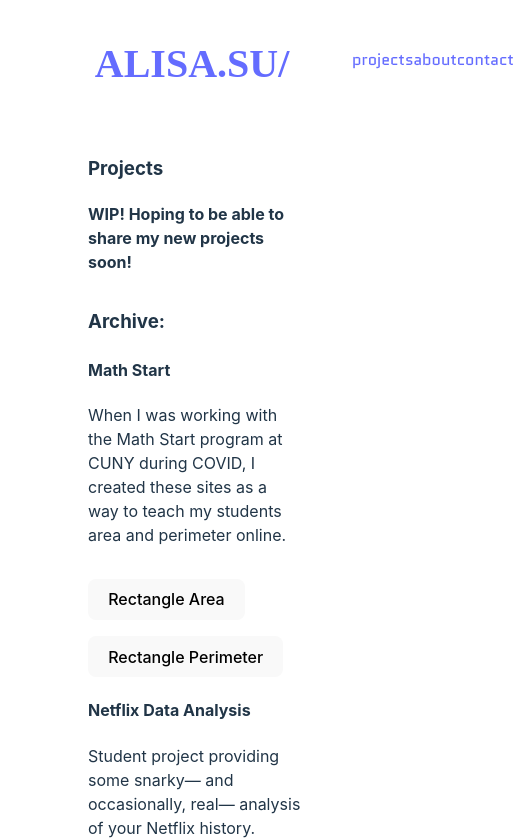
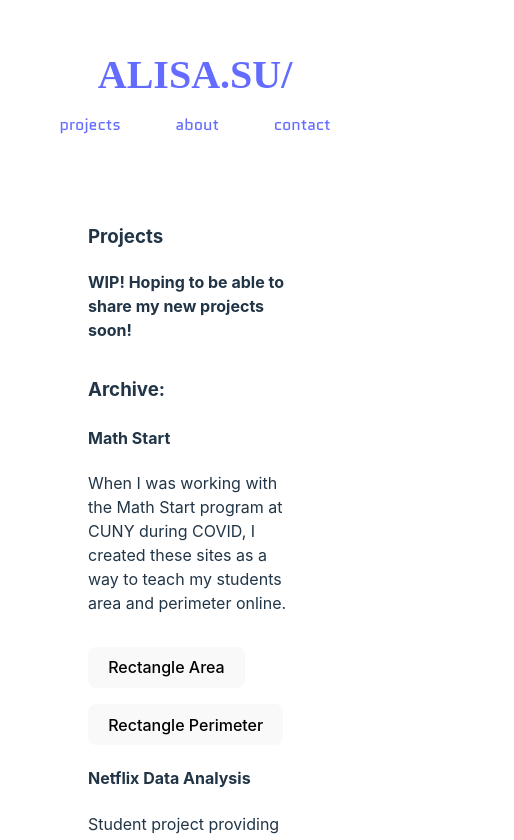
Before and after one commit to alisasu/alisasu.github.io, a React (Vite) app: page / in a window 390 px wide. Shown: the top 840 px of the page, 514 px wide, since content can reach past the window. Built offline with nearby package versions, Linux system fonts and the light colour scheme; a web font is replaced by a local one.

Commit message:
fix: add some responsiveness to screen size

```diff
--- a/src/App.css
+++ b/src/App.css
@@ -75,3 +75,15 @@
 .hidden {
   opacity: 0;
 }
+
+@media screen and (max-width: 800px) {
+  .header {
+    flex-direction: column;
+    align-items: center;
+    justify-content: space-around;
+    height: 100px
+  }
+  .navbar {
+    width: 100%
+  }
+}
```
